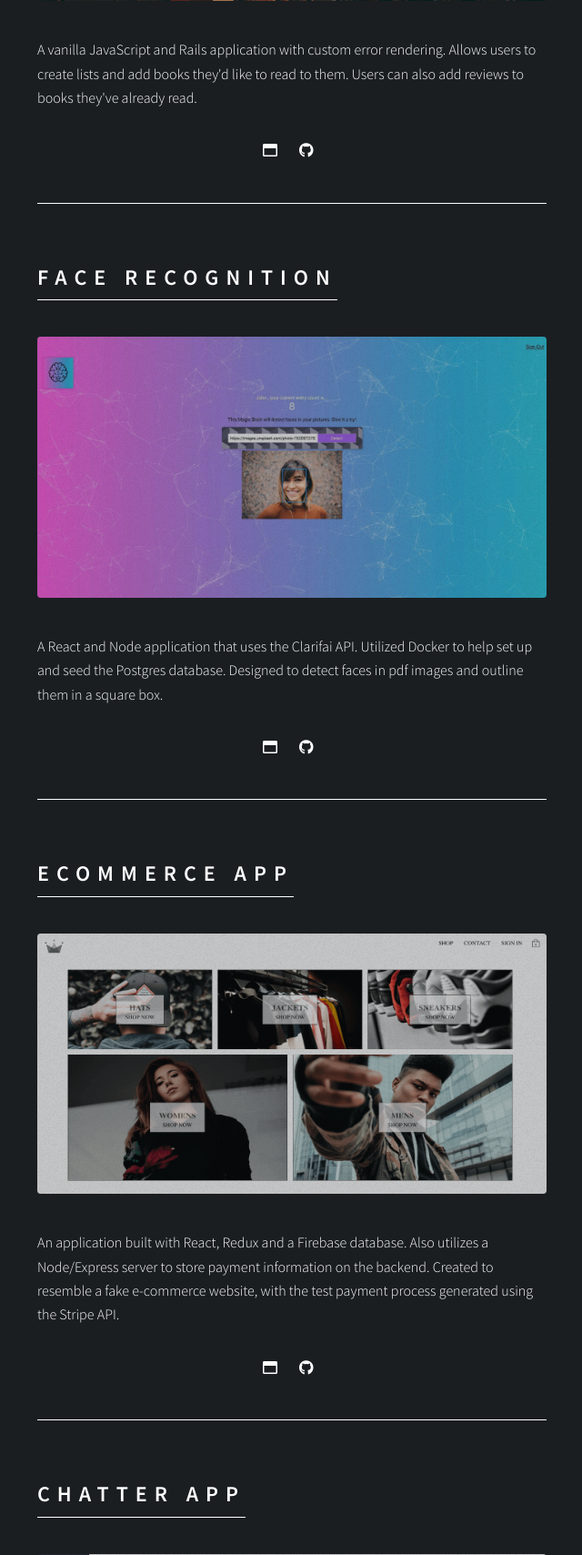
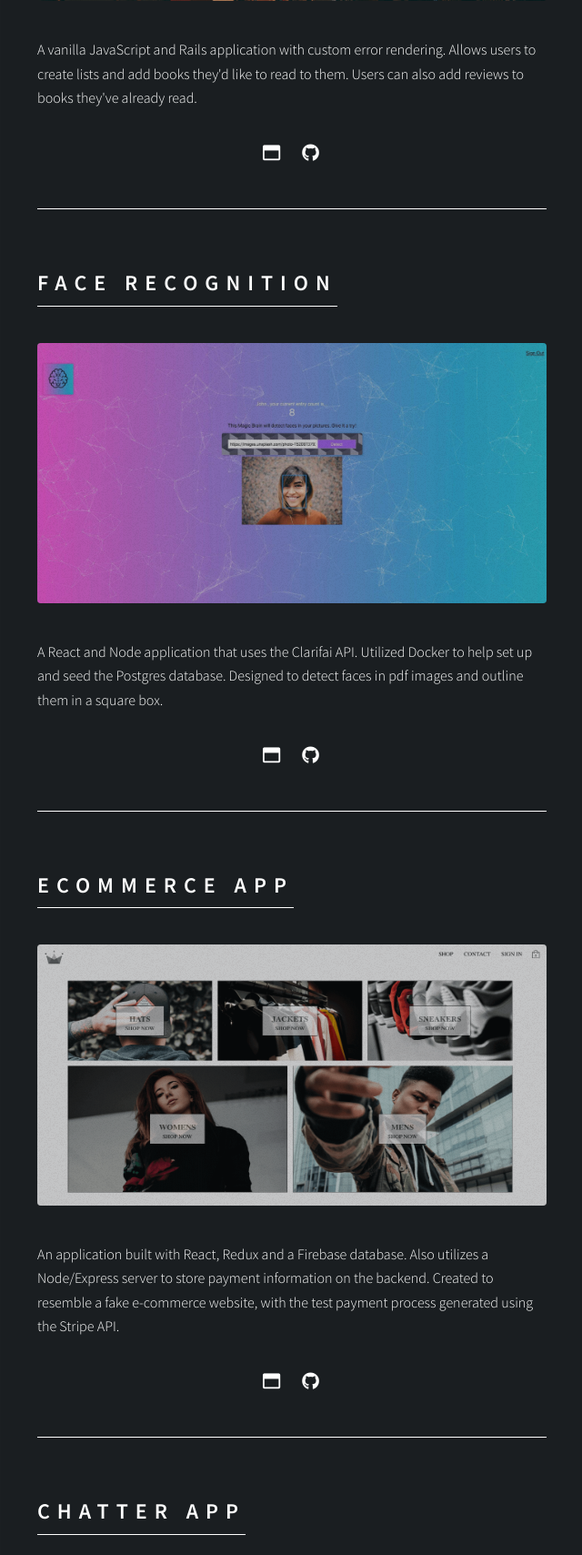
Before and after one commit to Trejon/Portfo, a Flask app: page / in a window 1280 px wide, after a click on "PROJECTS". Shown: the part 1289-2998 px from the top of the page at 91% size, without its empty margins (319-959 px from the left). Run offline with Flask 2, Linux system fonts and the light colour scheme.

Commit message:
fixed project icon link class

```diff
--- a/templates/index.html
+++ b/templates/index.html
@@ -105,10 +105,9 @@
                 <p>A vanilla JavaScript and Rails application with custom error rendering. Allows users to create lists and add books they'd like to read to them. Users can also add reviews to books they've already read.
                 </p>
                 <ul class="project-links">
-                    <li><a href="https://tres-book-lister.herokuapp.com/" class="icon classic fa-window-maximize"><span
+                    <li><a href="https://tres-book-lister.herokuapp.com/" class="icon classic fa-window-maximize project-icon-link"><span
                                 class="label">Link</span></a></li>
-                    <li><a href="https://github.com/Trejon/Newer-Book-Lister" class="icon brands fa-github"><span
-                                class="label">GitHub</span></a></li>
+                    <li><a href="https://github.com/Trejon/Newer-Book-Lister" class="icon brands fa-github project-icon-link"><span class="label">GitHub</span></a></li>
                 </ul>
                 <hr />
 
@@ -117,10 +116,9 @@
                 <p>A React and Node application that uses the Clarifai API. Utilized Docker to help set up and seed the Postgres database. Designed to detect faces in pdf images and outline them in a square box.
                 </p>
                 <ul class="project-links">
-                    <li><a href="https://recognition-brain.herokuapp.com/" class="icon classic fa-window-maximize"><span
+                    <li><a href="https://recognition-brain.herokuapp.com/" class="icon classic fa-window-maximize project-icon-link"><span
                                 class="label">Link</span></a></li>
-                    <li><a href="https://github.com/Trejon/Smart-Brain-API" class="icon brands fa-github"><span
-                                class="label">GitHub</span></a></li>
+                    <li><a href="https://github.com/Trejon/Smart-Brain-API" class="icon brands fa-github project-icon-link"><span class="label">GitHub</span></a></li>
                 </ul>
                 <hr />
 
@@ -130,10 +128,9 @@
                     the Stripe API.
                 </p>
                 <ul class="project-links">
-                    <li><a href="https://crwn-clothing-t.herokuapp.com/" class="icon classic fa-window-maximize"><span
+                    <li><a href="https://crwn-clothing-t.herokuapp.com/" class="icon classic fa-window-maximize project-icon-link"><span
                                 class="label">Link</span></a></li>
-                    <li><a href="https://github.com/Trejon/E-Commerce-App" class="icon brands fa-github"><span
-                                class="label">GitHub</span></a></li>
+                    <li><a href="https://github.com/Trejon/E-Commerce-App" class="icon brands fa-github project-icon-link"><span class="label">GitHub</span></a></li>
                 </ul>
                 <hr />
 
@@ -143,9 +140,9 @@
                 <p>An application built using Node and WebSockets. Allows users to join chat rooms and communicate with others. It utilizes the WebSockets bidirectional connection to recieve messages in live-time.
                 </p>
                 <ul class="project-links">
-                    <li><a href="https://trejon-node-chat-app.herokuapp.com/" class="icon classic fa-window-maximize"><span class="label">Link</span></a></li>
-                    <li><a href="https://github.com/Trejon/Chat-App" class="icon brands fa-github"><span
-                                class="label">GitHub</span></a></li>
+                    <li><a href="https://trejon-node-chat-app.herokuapp.com/" class="icon classic fa-window-maximize project-icon-link"><span
+                                class="label">Link</span></a></li>
+                    <li><a href="https://github.com/Trejon/Chat-App" class="icon brands fa-github project-icon-link"><span class="label">GitHub</span></a></li>
                 </ul>
                 <hr />
 
@@ -154,9 +151,9 @@
                 <p>A vanilla JavaScript application that calls the web APIs fetch method when a user scrolls to the bottom of the page. Allows users to endlessly scroll through a gallery of pictures.
                 </p>
                 <ul class="project-links">
-                    <li><a href="https://friendly-morse-704757.netlify.app/" class="icon classic fa-window-maximize"><span class="label">Link</span></a></li>
-                    <li><a href="https://github.com/Trejon/infinite-scroll" class="icon brands fa-github"><span
-                                class="label">GitHub</span></a></li>
+                    <li><a href="https://friendly-morse-704757.netlify.app/" class="icon classic fa-window-maximize project-icon-link"><span
+                                class="label">Link</span></a></li>
+                    <li><a href="https://github.com/Trejon/infinite-scroll" class="icon brands fa-github project-icon-link"><span class="label">GitHub</span></a></li>
                 </ul>
                 <hr />
 
@@ -165,10 +162,9 @@
                 <p>A vanilla JavaScript application that uses the browsers Local Storage to store bookmarks. Allows users to store their favorite websites in one central location.
                 </p>
                 <ul class="project-links">
-                    <li><a href="https://trejon.github.io/Bookmark-App/" class="icon classic fa-window-maximize"><span
+                    <li><a href="https://trejon.github.io/Bookmark-App/" class="icon classic fa-window-maximize project-icon-link"><span
                                 class="label">Link</span></a></li>
-                    <li><a href="https://github.com/Trejon/Bookmark-App" class="icon brands fa-github"><span
-                                class="label">GitHub</span></a></li>
+                    <li><a href="https://github.com/Trejon/Bookmark-App" class="icon brands fa-github project-icon-link"><span class="label">GitHub</span></a></li>
                 </ul>
                 <hr />
 
@@ -177,9 +173,9 @@
                 <p>A JavaScript game that challenges users to select right or wrong from a list of equations. It then utilizes Local Storage to store the users best score.
                 </p>
                 <ul class="project-links">
-                    <li><a href="https://flamboyant-benz-a6a33a.netlify.app/" class="icon classic fa-window-maximize"><span class="label">Link</span></a></li>
-                    <li><a href="https://github.com/Trejon/Math-Sprint-Game" class="icon brands fa-github"><span
-                                class="label">GitHub</span></a></li>
+                    <li><a href="https://flamboyant-benz-a6a33a.netlify.app/" class="icon classic fa-window-maximize project-icon-link"><span
+                                class="label">Link</span></a></li>
+                    <li><a href="https://github.com/Trejon/Math-Sprint-Game" class="icon brands fa-github project-icon-link"><span class="label">GitHub</span></a></li>
                 </ul>
                 <hr />
 
@@ -188,10 +184,9 @@
                 <p>A JavaScript application that utilizes the drag and drop API for users to project plan. Users can drag and drop items onto different lists as well as delete and create new tasks.
                 </p>
                 <ul class="project-links">
-                    <li><a href="https://sharp-borg-7db4ce.netlify.app/" class="icon classic fa-window-maximize"><span
+                    <li><a href="https://sharp-borg-7db4ce.netlify.app/" class="icon classic fa-window-maximize project-icon-link"><span
                                 class="label">Link</span></a></li>
-                    <li><a href="https://github.com/Trejon/Kanban-Board" class="icon brands fa-github"><span
-                                class="label">GitHub</span></a></li>
+                    <li><a href="https://github.com/Trejon/Kanban-Board" class="icon brands fa-github project-icon-link"><span class="label">GitHub</span></a></li>
                 </ul>
                 <hr />
 
@@ -200,10 +195,8 @@
                 <p>A Ruby on Rails application built following the MVC architecture. Allows users to keep track of their accounts and budgets. Users can update the balances of each by adding new transactions.
                 </p>
                 <ul class="project-links">
-                    <li><a href="https://www.youtube.com/watch?v=wmeU3KDUyJ4" class="icon brands fa-youtube"><span
-                                class="label">Link</span></a></li>
-                    <li><a href="https://github.com/Trejon/Personal-Budgeter" class="icon brands fa-github"><span
-                                class="label">GitHub</span></a></li>
+                    <li><a href="https://www.youtube.com/watch?v=wmeU3KDUyJ4" class="icon brands fa-youtube project-icon-link"><span class="label">Link</span></a></li>
+                    <li><a href="https://github.com/Trejon/Personal-Budgeter" class="icon brands fa-github project-icon-link"><span class="label">GitHub</span></a></li>
                 </ul>
                 <hr />
 
@@ -212,10 +205,8 @@
                 <p>A Ruby application built using Sinatra's web framework. Allows users to create recipes and store them in a central location.
                 </p>
                 <ul class="project-links">
-                    <li><a href="https://www.youtube.com/watch?v=_Vc1RDYD3pw&t=8s" class="icon brands fa-youtube"><span
-                                class="label">Link</span></a></li>
-                    <li><a href="https://github.com/Trejon/Recipe-Book-Hub" class="icon brands fa-github"><span
-                                class="label">GitHub</span></a></li>
+                    <li><a href="https://www.youtube.com/watch?v=_Vc1RDYD3pw&t=8s" class="icon brands fa-youtube project-icon-link"><span class="label">Link</span></a></li>
+                    <li><a href="https://github.com/Trejon/Recipe-Book-Hub" class="icon brands fa-github project-icon-link"><span class="label">GitHub</span></a></li>
                 </ul>
                 <hr />
 
@@ -224,8 +215,7 @@
                 <p>A Command Line Interface application built with Ruby. Uses Nokogiri to scrape data from ESPN, allowing users to list the stats from the top 50 NBA players.
                 </p>
                 <ul class="project-links">
-                    <li><a href="https://github.com/Trejon/Top-50-Players" class="icon brands fa-github"><span
-                                class="label">GitHub</span></a></li>
+                    <li><a href="https://github.com/Trejon/Top-50-Players" class="icon brands fa-github project-icon-link"><span class="label">GitHub</span></a></li>
                 </ul>
                 <hr />
 
@@ -234,7 +224,7 @@
                 <p>A React application that utilizes Google's YouTube API. Designed for users to search for YouTube videos while playing them in the browser.
                 </p>
                 <ul class="project-links">
-                    <li><a href="https://github.com/Trejon/React-Youtube-API-Video-Search" class="icon brands fa-github"><span class="label">GitHub</span></a></li>
+                    <li><a href="https://github.com/Trejon/React-Youtube-API-Video-Search" class="icon brands fa-github project-icon-link"><span class="label">GitHub</span></a></li>
                 </ul>
                 <hr />
             </article>
```
Also changed, not shown: 3 other files.
